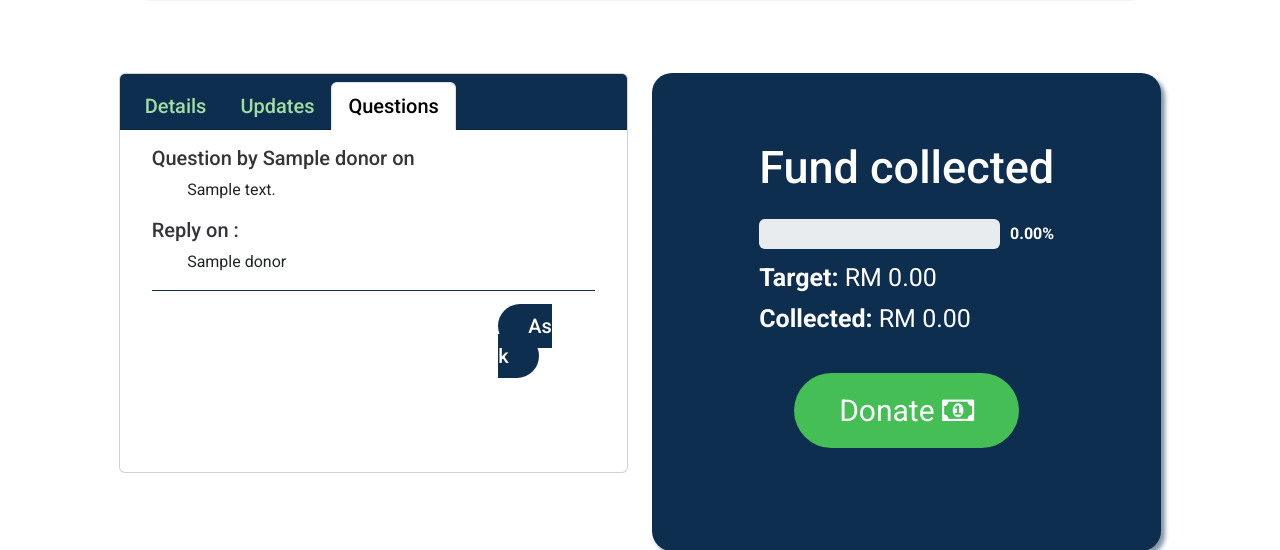
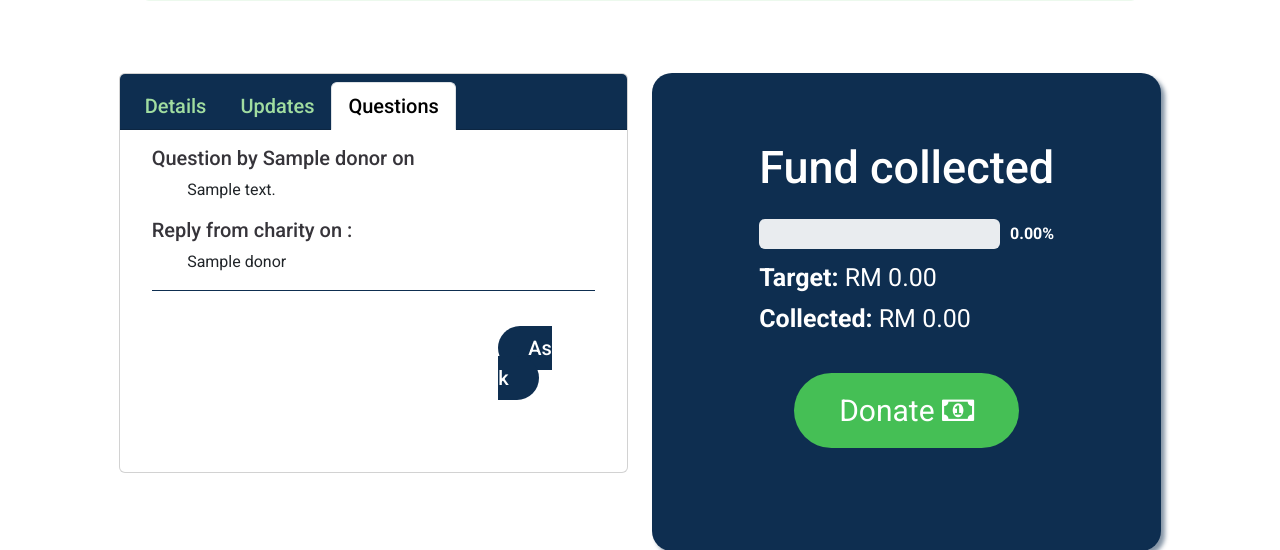
Before and after one commit to JY3T27/MyChar, a PHP site: page /fundraising_details.php?id=1 in a window 1280 px wide, after a click on "Questions". Shown: the part 467-1017 px from the top of the page. Run offline with PHP 8.4, Linux system fonts and the light colour scheme; tables that the repository leaves empty or names only in its code hold one stand-in row (values such as "Sample post"); grey boxes marked "Sample" are stand-in pictures; data that the repository does not hold is empty; some libraries are stand-ins or nearby versions.

Commit message:
question CRUD

```diff
--- a/assets/css/main.css
+++ b/assets/css/main.css
@@ -1352,6 +1352,7 @@ p {
 
 .question-section div {
   border-bottom: 1px solid var(--default-color);
+  margin-bottom: 5%;
 }
 
 .question-create p {
--- a/fundraising_details.php
+++ b/fundraising_details.php
@@ -121,7 +121,7 @@ include 'config.php';
                                                         if ($row["question_reply"] != "") {
                                                             echo '<div><h5>Question by ' . $row["donor_name"] . ' on ' . $row["question_textDate"] . ' </h5>
                                                                   <p>' . $row['question_text'] . '</p>
-                                                                  <h5>Reply on ' . $row["question_replyDate"] . ': </h5>
+                                                                  <h5>Reply from charity on ' . $row["question_replyDate"] . ': </h5>
                                                                   <p>' . $row['question_reply'] . '</p></div>';
                                                         } else {
                                                             echo '<div><h5>Question by ' . $row["donor_name"] . ' on ' . $row["question_textDate"] . ' </h5>
--- a/question_create.php
+++ b/question_create.php
@@ -94,7 +94,9 @@ if (!isset($_SESSION['UID'])) {
                             <h4>Question for the fundraising</h4>
                         </div>
                         <div class="row px-5 mb-1">
-                            <textarea rows="7" id="question-desc" name="question-desc" class="form-control" placeholder="Type in the question."></textarea>
+                            <div class="col-8">
+                                <textarea rows="4" id="question-desc" name="question-desc" class="form-control" placeholder="Type in the question."></textarea>
+                            </div>
                         </div>
                         <div class="row justify-content-md-center mt-3 px-5">
                             <div class="col">
@@ -116,7 +118,7 @@ if (!isset($_SESSION['UID'])) {
                     VALUES('', '$donorID', '$fundID', '$text', CURRENT_TIMESTAMP)";
             if (mysqli_query($conn, $sql)) {
                 unset($_SESSION['donatingID']);
-                echo '<script>alert("Successfully ask question. ");window.location.href = "fundraising_details.php?id='. $fundID . '";</script>';
+                echo '<script>alert("Successfully ask question. ");window.location.href = "fundraising_details.php?id=' . $fundID . '";</script>';
             } else {
                 echo '<script>alert("Error");</script>';
             }
--- a/question_reply.php
+++ b/question_reply.php
@@ -174,8 +174,9 @@ include 'config.php';
                     echo '<script>alert("Error");</script>';
                 }
             } elseif ($action == "Reply") {
+                $text = $_POST['question-desc'];
                 $sql = "UPDATE question SET question_reply = '$text', question_replyDate = CURRENT_TIMESTAMP
-                    WHERE question_id = '$replyID'";
+                        WHERE question_id = '$replyID'";
                 if (mysqli_query($conn, $sql)) {
                     echo '<script>alert("Successfully reply to question. ");window.location.href = "fundraising.php?id=' . $fundID . '";</script>';
                 } else {
```
